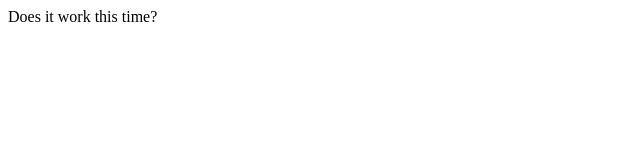
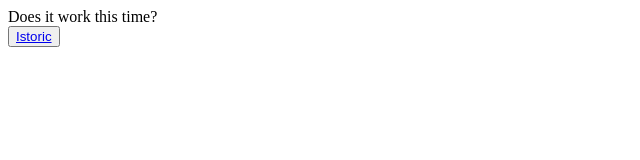
Before and after one commit to maryb14/Atestat, a plain HTML site: page index.html in a window 1280 px wide. Shown: the whole page, without its empty margins (0-640 px from the left). Drawn offline with Linux system fonts and the light colour scheme.

Commit message:
Update index.html

```diff
--- a/index.html
+++ b/index.html
@@ -11,4 +11,5 @@
 
 <body>
   <div>Does it work this time?</div>
+  <button> <a href="istoric.html">Istoric</a></button>
 </body>
```
